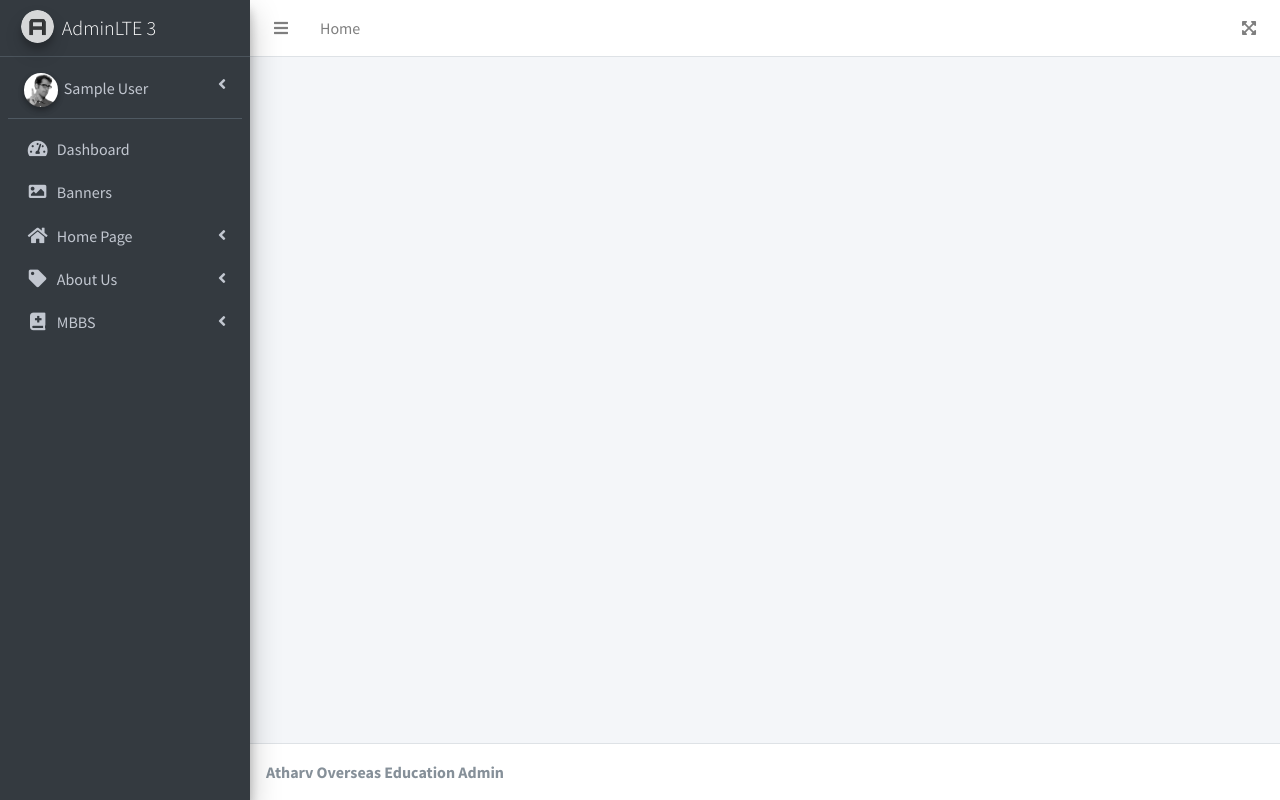
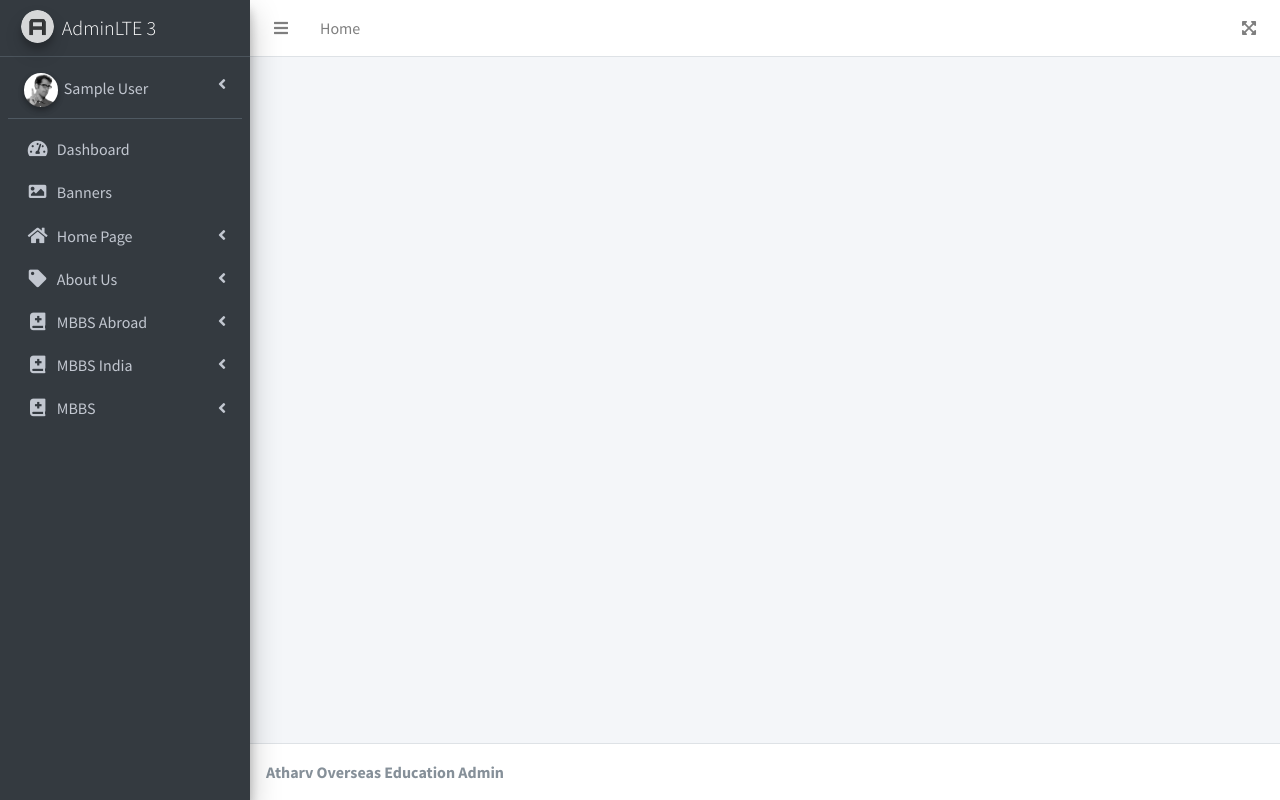
Before and after one commit to jatinbphp/atharvoverseas, a PHP site: page /atharvoverseas/admin/dashboard.php in a window 1280 px wide. Run offline with PHP 8.4, Linux system fonts and the light colour scheme; the visitor is signed in with stand-in values (Sample User, id 1); some libraries are stand-ins or nearby versions.

Commit message:
add new section in admin panel

```diff
--- a/about-us.php
+++ b/about-us.php
@@ -8,7 +8,7 @@
         <div class="content_wrapper clearfix">
           <div class="sections_group">
             <div class="entry-content" itemprop="mainContentOfPage">
-              <div class="section mcb-section   " style="padding-top:0px; padding-bottom:0px; background-color:">
+              <div class="section mcb-section" style="padding-top:0px; padding-bottom:0px; background-color:">
                 <div class="section_wrapper mcb-section-inner">
                   <div class="wrap mcb-wrap one  valign-top clearfix" style="">
                     <div class="mcb-wrap-inner">
--- a/admin/include/sidebar.php
+++ b/admin/include/sidebar.php
@@ -115,10 +115,108 @@
                 <li class="nav-item">
                     <a href="#" class="nav-link">
                         <i class="nav-icon fas fa-book-medical"></i>
+                        <p> MBBS Abroad <i class="right fas fa-angle-left"></i>
+                        </p>
+                    </a>
+                    <ul class="nav nav-treeview">
+                        <li class="nav-item">
+                            <a href="section.php?id=8&section=MBBS Updates" class="nav-link">
+                                <i class="nav-icon fa fa-circle"></i>
+                                <p>MBBS Abroad About</p>
+                            </a>
+                        </li>
+                        <li class="nav-item">
+                            <a href="section.php?id=9&section=MBBS Updates" class="nav-link">
+                                <i class="nav-icon fa fa-circle"></i>
+                                <p>MBBS Abroad Study</p>
+                            </a>
+                        </li>
+                    </ul>
+                </li>
+
+                <li class="nav-item">
+                    <a href="#" class="nav-link">
+                        <i class="nav-icon fas fa-book-medical"></i>
+                        <p> MBBS India <i class="right fas fa-angle-left"></i>
+                        </p>
+                    </a>
+                    <ul class="nav nav-treeview">
+                        <li class="nav-item">
+                            <a href="section.php?id=10&section=MBBS Updates" class="nav-link">
+                                <i class="nav-icon fa fa-circle"></i>
+                                <p>ABOUT US</p>
+                            </a>
+                        </li>
+                        <li class="nav-item">
+                            <a href="section.php?id=11&section=MBBS Updates" class="nav-link">
+                                <i class="nav-icon fa fa-circle"></i>
+                                <p>Free Counselling</p>
+                            </a>
+                        </li>
+                        <li class="nav-item">
+                            <a href="section.php?id=12&section=MBBS Updates" class="nav-link">
+                                <i class="nav-icon fa fa-circle"></i>
+                                <p>MBBS</p>
+                            </a>
+                        </li>
+                        <li class="nav-item">
+                            <a href="section.php?id=13&section=MBBS Updates" class="nav-link">
+                                <i class="nav-icon fa fa-circle"></i>
+                                <p>Admission Procedure</p>
+                            </a>
+                        </li>
+                        <li class="nav-item">
+                            <a href="section.php?id=14&section=MBBS Updates" class="nav-link">
+                                <i class="nav-icon fa fa-circle"></i>
+                                <p>Universities For MBBS</p>
+                            </a>
+                        </li>
+                        <li class="nav-item">
+                            <a href="section.php?id=15&section=MBBS Updates" class="nav-link">
+                                <i class="nav-icon fa fa-circle"></i>
+                                <p>BHMS</p>
+                            </a>
+                        </li>
+                        <li class="nav-item">
+                            <a href="section.php?id=16&section=MBBS Updates" class="nav-link">
+                                <i class="nav-icon fa fa-circle"></i>
+                                <p>BHMS</p>
+                            </a>
+                        </li>
+                        <li class="nav-item">
+                            <a href="section.php?id=17&section=MBBS Updates" class="nav-link">
+                                <i class="nav-icon fa fa-circle"></i>
+                                <p>Universities For BHMS</p>
+                            </a>
+                        </li>
+                        <li class="nav-item">
+                            <a href="section.php?id=18&section=MBBS Updates" class="nav-link">
+                                <i class="nav-icon fa fa-circle"></i>
+                                <p>BDS</p>
+                            </a>
+                        </li>
+                        <li class="nav-item">
+                            <a href="section.php?id=19&section=MBBS Updates" class="nav-link">
+                                <i class="nav-icon fa fa-circle"></i>
+                                <p>Universities For BDS</p>
+                            </a>
+                        </li>
+                    </ul>
+                </li>
+
+                <li class="nav-item">
+                    <a href="#" class="nav-link">
+                        <i class="nav-icon fas fa-book-medical"></i>
                         <p> MBBS <i class="right fas fa-angle-left"></i>
                         </p>
                     </a>
                     <ul class="nav nav-treeview">
+                        <li class="nav-item">
+                            <a href="section.php?id=8&section=MBBS Updates" class="nav-link">
+                                <i class="nav-icon fa fa-circle"></i>
+                                <p>MBBS Abrod</p>
+                            </a>
+                        </li>
                         <li class="nav-item">
                             <a href="section.php?id=8&section=MBBS Updates" class="nav-link">
                                 <i class="nav-icon fa fa-circle"></i>
```
